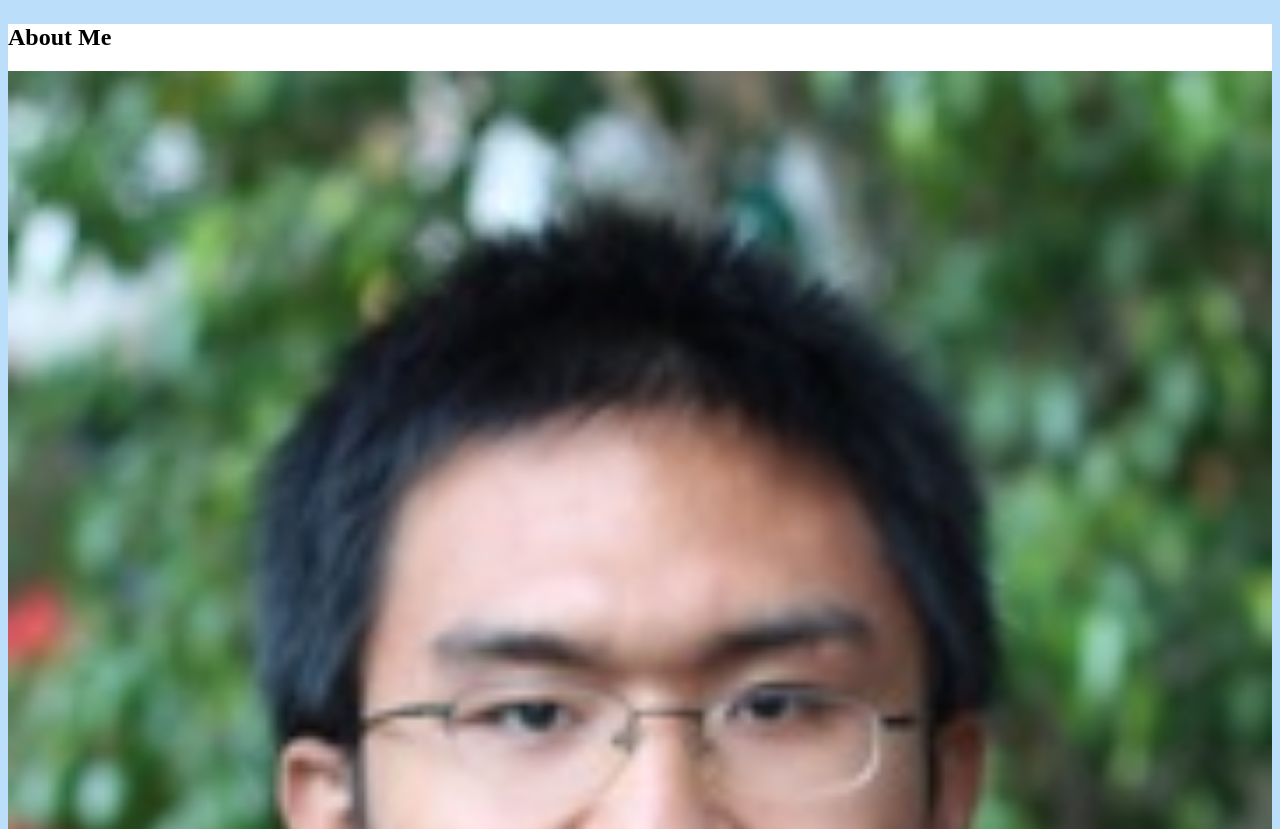
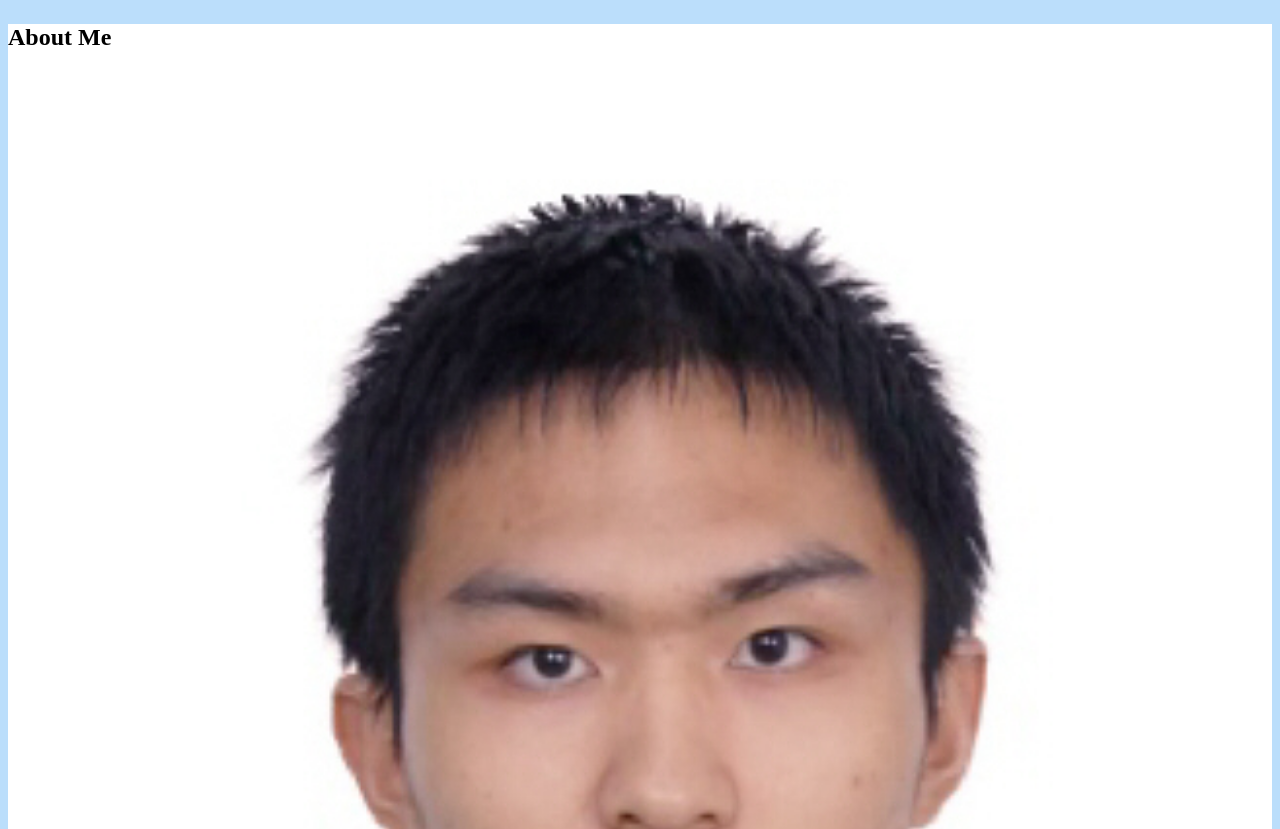
Before and after one commit to lostoy/lostoy.github.io, a plain HTML site: page index.html in a window 1280 px wide. Shown: the top 829 px of the page. Drawn offline with nearby package versions, Linux system fonts and the light colour scheme.

Commit message:
first commit

```diff
--- a/index.html
+++ b/index.html
@@ -33,7 +33,7 @@
                     <div class="row">
                         <!--image-->
                         <div class="col-2" id="avatar">
-                            <img src="static/img/avatar_old.jpg" alt="avatar" width="100%">
+                            <img src="static/img/avatar.jpg" alt="avatar" width="100%">
                         </div>
                         <!--texts-->
                         <div class="col-8" id="intro-text">
```
